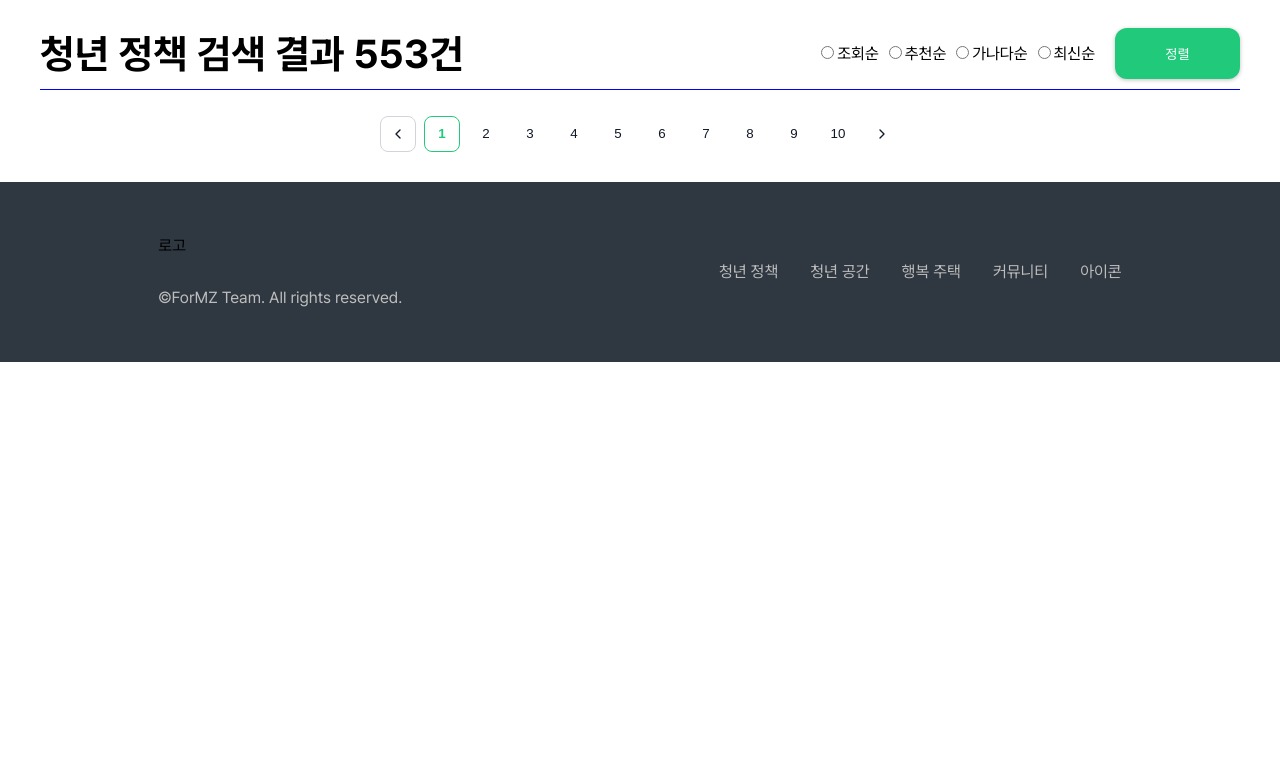
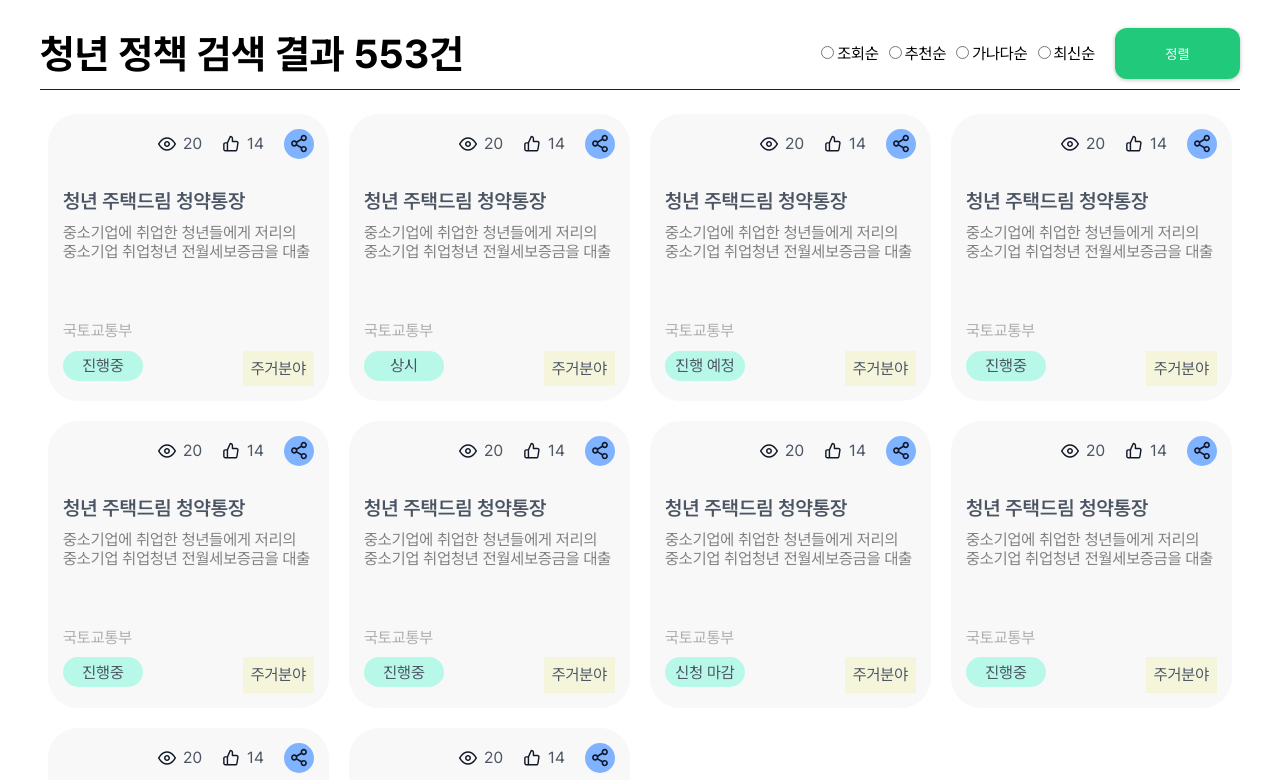
Before and after one commit to For-MZ/formz-fe, a Next.js app: page /youth-policy in a window 1280 px wide. Shown: the part 660-1440 px from the top of the page. Before the commit the page ends 1022 px from the top, so only its background shows below. Built offline with nearby package versions, Linux system fonts and the light colour scheme; a web font is replaced by a local one.

Commit message:
Design: PolicyGrid, PolicyGridCard 컴포넌트 마크업

```diff
--- a/src/app/youth-policy/_components/FilterablePolicies/index.tsx
+++ b/src/app/youth-policy/_components/FilterablePolicies/index.tsx
@@ -4,6 +4,7 @@ import styles from './FilterablePolicies.module.scss';
 import { useState } from 'react';
 import Pagination from '@/components/UI/Pagination';
 import Button from '@/components/UI/Button';
+import PolicyGrid from '../PolicyGrid';
 
 export default function FilterablePolicies() {
   const [currentPage, setCurrentPage] = useState(1);
@@ -36,6 +37,7 @@ export default function FilterablePolicies() {
           <Button text={'정렬'} type="filled" onClick={() => console.log('정렬!')} disabled={false} />
         </div>
       </div>
+      <PolicyGrid />
       <Pagination totalPages={10} currentPage={currentPage} onPageChange={handlePageChange} />
     </>
   );
--- /dev/null
+++ b/src/app/youth-policy/_components/PolicyGrid/PolicyGrid.module.scss
@@ -0,0 +1,7 @@
+.gridContainer {
+  display: grid;
+  grid-template-columns: repeat(4, minmax(0, 1fr));
+  gap: 20px;
+  padding: 4px 8px;
+  margin: 20px 0;
+}
--- /dev/null
+++ b/src/app/youth-policy/_components/PolicyGrid/index.tsx
@@ -0,0 +1,119 @@
+import styles from './PolicyGrid.module.scss';
+import { SimplePolicy } from '@/types/policy';
+import PolicyGridCard from '../PolicyGridCard';
+
+const policies: SimplePolicy[] = [
+  {
+    policyId: '1',
+    title: '청년 주택드림 청약통장',
+    description: '중소기업에 취업한 청년들에게 저리의 중소기업 취업청년 전월세보증금을 대출',
+    policyField: '주거분야',
+    organization: '국토교통부',
+    progress: '진행중',
+    viewCount: 20,
+    recommendCount: 14,
+  },
+  {
+    policyId: '1',
+    title: '청년 주택드림 청약통장',
+    description: '중소기업에 취업한 청년들에게 저리의 중소기업 취업청년 전월세보증금을 대출',
+    policyField: '주거분야',
+    organization: '국토교통부',
+    progress: '상시',
+    viewCount: 20,
+    recommendCount: 14,
+  },
+  {
+    policyId: '1',
+    title: '청년 주택드림 청약통장',
+    description: '중소기업에 취업한 청년들에게 저리의 중소기업 취업청년 전월세보증금을 대출',
+    policyField: '주거분야',
+    organization: '국토교통부',
+    progress: '진행 예정',
+    viewCount: 20,
+    recommendCount: 14,
+  },
+  {
+    policyId: '1',
+    title: '청년 주택드림 청약통장',
+    description: '중소기업에 취업한 청년들에게 저리의 중소기업 취업청년 전월세보증금을 대출',
+    policyField: '주거분야',
+    organization: '국토교통부',
+    progress: '진행중',
+    viewCount: 20,
+    recommendCount: 14,
+  },
+  {
+    policyId: '1',
+    title: '청년 주택드림 청약통장',
+    description: '중소기업에 취업한 청년들에게 저리의 중소기업 취업청년 전월세보증금을 대출',
+    policyField: '주거분야',
+    organization: '국토교통부',
+    progress: '진행중',
+    viewCount: 20,
+    recommendCount: 14,
+  },
+  {
+    policyId: '1',
+    title: '청년 주택드림 청약통장',
+    description: '중소기업에 취업한 청년들에게 저리의 중소기업 취업청년 전월세보증금을 대출',
+    policyField: '주거분야',
+    organization: '국토교통부',
+    progress: '진행중',
+    viewCount: 20,
+    recommendCount: 14,
+  },
+  {
+    policyId: '1',
+    title: '청년 주택드림 청약통장',
+    description: '중소기업에 취업한 청년들에게 저리의 중소기업 취업청년 전월세보증금을 대출',
+    policyField: '주거분야',
+    organization: '국토교통부',
+    progress: '신청 마감',
+    viewCount: 20,
+    recommendCount: 14,
+  },
+  {
+    policyId: '1',
+    title: '청년 주택드림 청약통장',
+    description: '중소기업에 취업한 청년들에게 저리의 중소기업 취업청년 전월세보증금을 대출',
+    policyField: '주거분야',
+    organization: '국토교통부',
+    progress: '진행중',
+    viewCount: 20,
+    recommendCount: 14,
+  },
+  {
+    policyId: '1',
+    title: '청년 주택드림 청약통장',
+    description: '중소기업에 취업한 청년들에게 저리의 중소기업 취업청년 전월세보증금을 대출',
+    policyField: '주거분야',
+    organization: '국토교통부',
+    progress: '진행중',
+    viewCount: 20,
+    recommendCount: 14,
+  },
+  {
+    policyId: '1',
+    title: '청년 주택드림 청약통장',
+    description: '중소기업에 취업한 청년들에게 저리의 중소기업 취업청년 전월세보증금을 대출',
+    policyField: '주거분야',
+    organization: '국토교통부',
+    progress: '진행중',
+    viewCount: 20,
+    recommendCount: 14,
+  },
+];
+
+export default function PolicyGrid() {
+  return (
+    <ul className={styles.gridContainer}>
+      {policies &&
+        policies.map((policy) => (
+          <li key={policy.policyId}>
+            <PolicyGridCard policy={policy} />
+          </li>
+        ))}
+    </ul>
+  );
+}
--- /dev/null
+++ b/src/app/youth-policy/_components/PolicyGridCard/PolicyGridCard.module.scss
@@ -0,0 +1,61 @@
+.container {
+  position: relative;
+  width: 100%;
+  aspect-ratio: 1 / 1;
+  padding: 15px;
+  border-radius: 30px;
+  background-color: rgb(248, 248, 248);
+}
+.topButtons {
+  display: flex;
+  gap: 20px;
+  justify-content: end;
+}
+.countWrapper {
+  display: flex;
+  align-items: center;
+  gap: 7px;
+}
+.shareIcon {
+  display: flex;
+  align-items: center;
+  justify-content: center;
+  background-color: rgb(127, 178, 255);
+  border-radius: 50%;
+  padding: 5px;
+}
+.contents {
+  margin: 30px 0 60px;
+}
+.title {
+  margin-bottom: 10px;
+  font-size: 20px;
+  font-weight: 600;
+}
+.description {
+  color: gray;
+}
+.organization {
+  color: rgba(128, 128, 128, 0.613);
+}
+.bottomCategories {
+  margin-top: 10px;
+  display: flex;
+  justify-content: space-between;
+}
+.progress {
+  display: flex;
+  align-items: center;
+  justify-content: center;
+  width: 80px;
+  height: 30px;
+  background-color: rgb(184, 248, 232);
+  border-radius: 30px;
+}
+.field {
+  background-color: beige;
+  display: flex;
+  align-items: center;
+  justify-content: center;
+  padding: 8px;
+}
--- /dev/null
+++ b/src/app/youth-policy/_components/PolicyGridCard/index.tsx
@@ -0,0 +1,40 @@
+import styles from './PolicyGridCard.module.scss';
+import { SimplePolicy } from '@/types/policy';
+import Image from 'next/image';
+import Link from 'next/link';
+
+type Props = {
+  policy: SimplePolicy;
+};
+
+export default function PolicyGridCard({ policy }: Props) {
+  const { policyId, title, description, policyField, organization, progress, viewCount, recommendCount } = policy;
+  return (
+    <Link href={`/youth-policy/${policyId}`}>
+      <section className={styles.container}>
+        <div className={styles.topButtons}>
+          <p className={styles.countWrapper}>
+            <Image src="/icons/eye.svg" alt="조회 아이콘" width={18} height={18} />
+            <span>{viewCount}</span>
+          </p>
+          <p className={styles.countWrapper}>
+            <Image src="/icons/thumbs-up.svg" alt="추천 아이콘" width={18} height={18} />
+            <span>{recommendCount}</span>
+          </p>
+          <p className={styles.shareIcon}>
+            <Image src="/icons/share-2.svg" alt="공유 아이콘" width={20} height={20} />
+          </p>
+        </div>
+        <div className={styles.contents}>
+          <p className={styles.title}>{title}</p>
+          <p className={styles.description}>{description}</p>
+        </div>
+        <p className={styles.organization}>{organization}</p>
+        <div className={styles.bottomCategories}>
+          <p className={styles.progress}>{progress}</p>
+          <p className={styles.field}>{policyField}</p>
+        </div>
+      </section>
+    </Link>
+  );
+}
--- /dev/null
+++ b/src/types/policy.ts
@@ -0,0 +1,10 @@
+export type SimplePolicy = {
+  policyId: string;
+  title: string;
+  description: string;
+  policyField: string;
+  organization: string;
+  progress: '상시' | '진행 예정' | '진행중' | '신청 마감';
+  viewCount: number;
+  recommendCount: number;
+};
```
